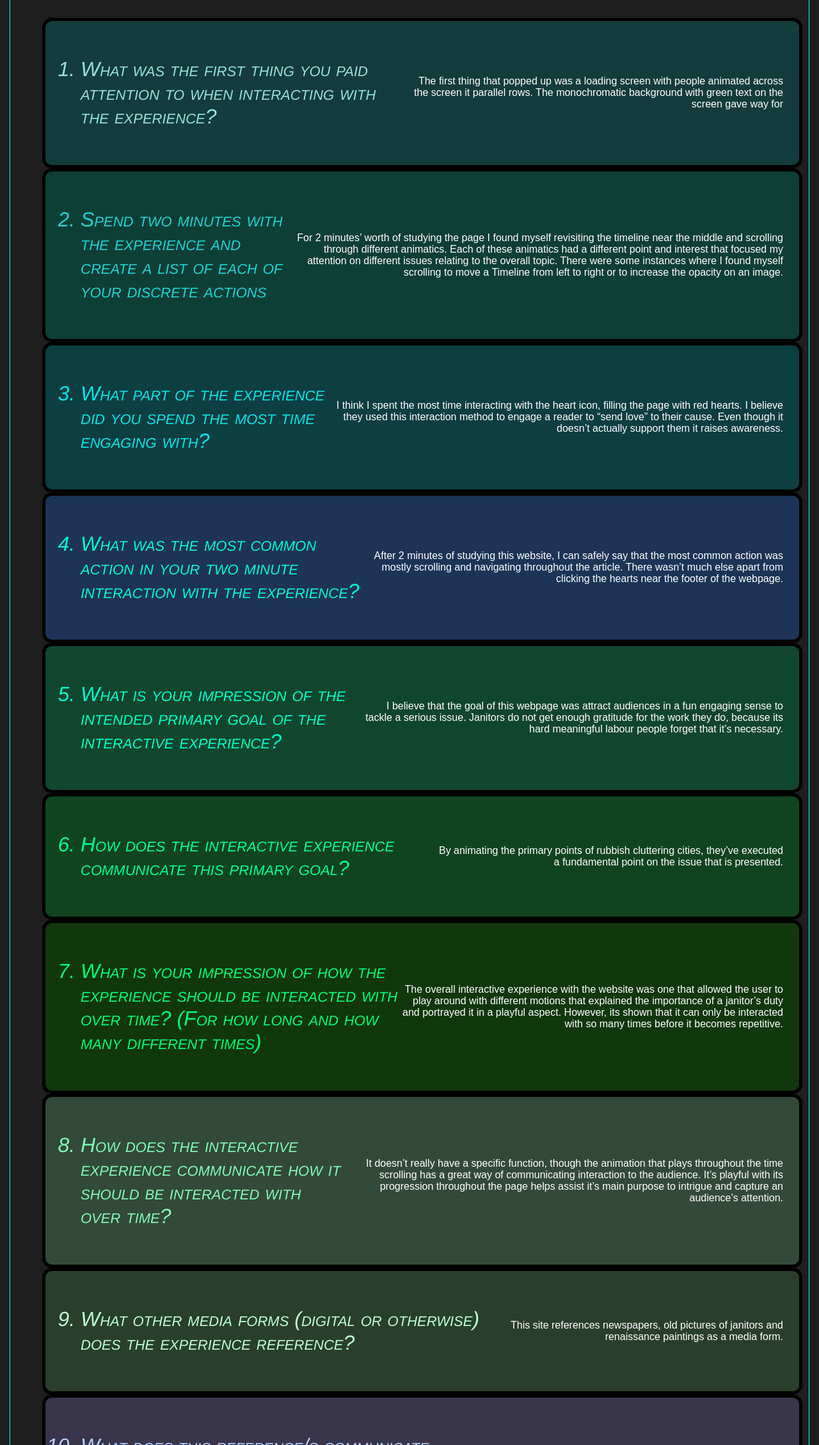
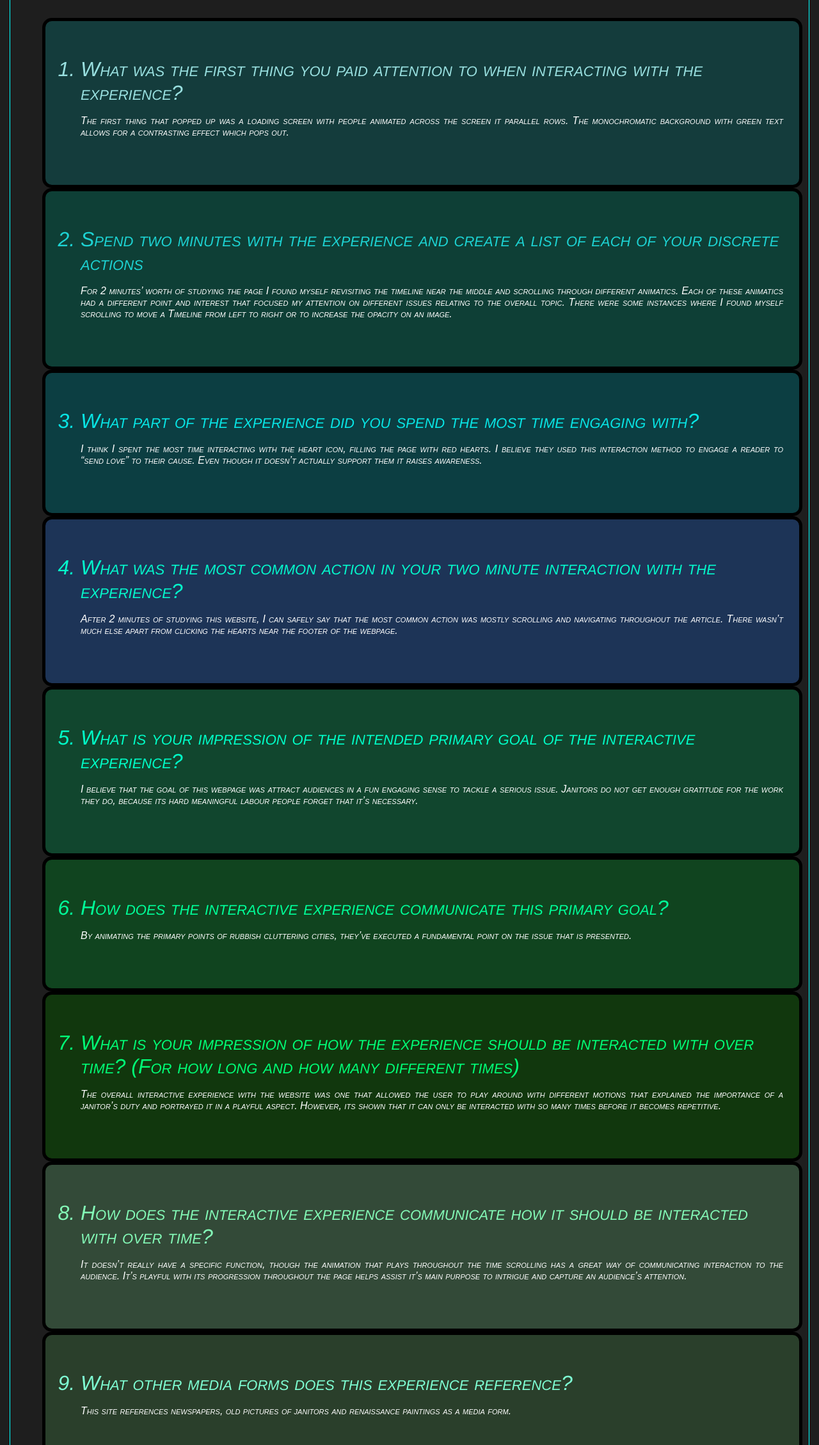
Before and after one commit to Asicanatara/Asicanatara.github.io, a plain HTML site: page Assignment1/index.html in a window 1280 px wide. Shown: the part 541-2800 px from the top of the page at 64% size. Drawn offline with Linux system fonts and the light colour scheme.

Commit message:
Redid everything

```diff
--- a/Assignment1/index.html
+++ b/Assignment1/index.html
@@ -15,39 +15,38 @@
     <a  style="color:rgb(174, 192, 192)" href="../index.html">Interactive Media</a>
     <div>
    <h2><a style="color:rgb(174, 192, 192)" href="https://brooomstick.com" target="_blank">
-    < Website of interest >
+    Website of interest
     </a></h2>
 
 <div class="container">
   <ol>
-  <div class="box" id="box1"><h3 style="color:rgb(153, 224, 224)"><li>What was the first thing you paid attention to when interacting with the experience?</li></h2>
-    <p>The first thing that popped up was a loading screen with people animated across the screen it parallel rows. The monochromatic background with green text on the screen gave way for </p></div>
-  <div class="box" id="box2"><h3 style="color:rgb(29, 211, 211)"><li>Spend two minutes with the experience and create a list of each of your discrete actions</li></h2>
-    <p>For 2 minutes’ worth of studying the page I found myself revisiting the timeline near the middle and scrolling through different animatics. Each of these animatics had a different point and interest that focused my attention on different issues relating to the overall topic. There were some instances where I found myself scrolling to move a Timeline from left to right or to increase the opacity on an image.</p></div>
-  <div class="box" id="box3"> <h3 style="color:rgb(8, 229, 229)"><li>What part of the experience did you spend the most time engaging with?</li></h2>
-    <p>I think I spent the most time interacting with the heart icon, filling the page with red hearts. I believe they used this interaction method to engage a reader to “send love” to their cause. Even though it doesn’t actually support them it raises awareness.</p></div>
-  <div class="box" id="box4"><h3 style="color:rgb(5, 248, 204)"><li>What was the most common action in your two minute interaction with the experience?</li></h2>
-    <p>After 2 minutes of studying this website, I can safely say that the most common action was mostly scrolling and navigating throughout the article. There wasn’t much else apart from clicking the hearts near the footer of the webpage.</p></div>
-  <div class="box" id="box5"><h3 style="color:rgb(0, 255, 200)"><li>What is your impression of the intended primary goal of the interactive experience?</li></h2>
-    <p>I believe that the goal of this webpage was attract audiences in a fun engaging sense to tackle a serious issue. Janitors do not get enough gratitude for the work they do, because its hard meaningful labour people forget that it’s necessary.</p></div>
-  <div class="box" id="box6"> <h3 style="color:rgb(0, 255, 153)"><li>How does the interactive experience communicate this primary goal?</li></h2>
-    <p>By animating the primary points of rubbish cluttering cities, they’ve executed a fundamental point on the issue that is presented.</p></div>
-  <div class="box" id="box7"><h3 style="color:rgb(0, 255, 119)"><li>What is your impression of how the experience should be interacted with over time? (For how long and how many different times)</li></h2>
-    <p>The overall interactive experience with the website was one that allowed the user to play around with different motions that explained the importance of a janitor’s duty and portrayed it in a playful aspect. However, its shown that it can only be interacted with so many times before it becomes repetitive.</p></div>
-  <div class="box" id="box8"><h3 style="color:rgb(132, 250, 183)"><li>How does the interactive experience communicate how it should be interacted with over time?</li></h2>
-    <p>It doesn’t really have a specific function, though the animation that plays throughout the time scrolling has a great way of communicating interaction to the audience. It’s playful with its progression throughout the page helps assist it’s main purpose to intrigue and capture an audience’s attention.</p></div>
-  <div class="box" id="box9"><h3 style="color:rgb(190, 255, 210)"><li>What other media forms (digital or otherwise) does the experience reference?</li></h2>
-    <p>This site references newspapers, old pictures of janitors and renaissance paintings as a media form.</p></div>
-  <div class="box" id="box10"><h3 style="color:rgb(182, 208, 255)"><li>What does this reference/s communicate to you about how you should act when engaging with your research experience?</li></h2>
-    <p>When communing with this site, the references not only support the main topic and argument it also creates a push towards a new insight that made me take a new look at janitors and their overall influence on civilisation.</p></div>
-  <div class="box" id="box11"><h3 style="color:rgb(155, 163, 255)"><li>What does this reference/s communicate to you about how you should feel when engaging with your research experience?</li></h2>
-    <p>Looking at the modes of form, it made me feel very concerned and fearsome for this version of our planet. It has played a toll on being threatening and toys with our emotions to illustrate its point of view on Janitorial influence.</p></div>
-  <div class="box" id="box12"><h3 style="color:rgb(206, 174, 251)"><li>What is the most frustrating part of the interaction to you and what makes that part frustrating?</li></h2>
-    <p>The most irritable part of the interaction I found to be was the formation of the timeline. Although it functioned well, in certain aspects it was irritating to use and above all else some of the text was cut off (could have been a monitor issue).</p></div>
-  <div class="box" id="box13"><h3 style="color:rgb(255, 137, 216)"><li>What is the most satisfying part of the interaction to you and what makes that part satisfying?</li></h2>
-    <p>I stand by the fact that I spent a good number of the study clicking the hearts to fill the screen. I don’t know exactly why I found this satisfying, but it could have something to do with the interactivity or the sense of completion when filling the screen. </p></div>
-</ol></div>
-
+  <div class="box" id="box1"><h3 style="color:rgb(153, 224, 224)"><li>What was the first thing you paid attention to when interacting with the experience?
+    <p>The first thing that popped up was a loading screen with people animated across the screen it parallel rows. The monochromatic background with green text allows for a contrasting effect which pops out. </p></li></h3></div>
+  <div class="box" id="box2"><h3 style="color:rgb(29, 211, 211)"><li>Spend two minutes with the experience and create a list of each of your discrete actions
+    <p>For 2 minutes’ worth of studying the page I found myself revisiting the timeline near the middle and scrolling through different animatics. Each of these animatics had a different point and interest that focused my attention on different issues relating to the overall topic. There were some instances where I found myself scrolling to move a Timeline from left to right or to increase the opacity on an image.</p></li></h3></div>
+  <div class="box" id="box3"> <h3 style="color:rgb(8, 229, 229)"><li>What part of the experience did you spend the most time engaging with?
+    <p>I think I spent the most time interacting with the heart icon, filling the page with red hearts. I believe they used this interaction method to engage a reader to “send love” to their cause. Even though it doesn’t actually support them it raises awareness.</p></li></h2></div>
+  <div class="box" id="box4"><h3 style="color:rgb(5, 248, 204)"><li>What was the most common action in your two minute interaction with the experience?
+    <p>After 2 minutes of studying this website, I can safely say that the most common action was mostly scrolling and navigating throughout the article. There wasn’t much else apart from clicking the hearts near the footer of the webpage.</p></li></h2></div>
+  <div class="box" id="box5"><h3 style="color:rgb(0, 255, 200)"><li>What is your impression of the intended primary goal of the interactive experience?
+    <p>I believe that the goal of this webpage was attract audiences in a fun engaging sense to tackle a serious issue. Janitors do not get enough gratitude for the work they do, because its hard meaningful labour people forget that it’s necessary.</p></li></h2></div>
+  <div class="box" id="box6"> <h3 style="color:rgb(0, 255, 153)"><li>How does the interactive experience communicate this primary goal?
+    <p>By animating the primary points of rubbish cluttering cities, they’ve executed a fundamental point on the issue that is presented.</p></li></h3></div>
+  <div class="box" id="box7"><h3 style="color:rgb(0, 255, 119)"><li>What is your impression of how the experience should be interacted with over time? (For how long and how many different times)
+    <p>The overall interactive experience with the website was one that allowed the user to play around with different motions that explained the importance of a janitor’s duty and portrayed it in a playful aspect. However, its shown that it can only be interacted with so many times before it becomes repetitive.</p></li></h2></div>
+  <div class="box" id="box8"><h3 style="color:rgb(132, 250, 183)"><li>How does the interactive experience communicate how it should be interacted with over time?
+    <p>It doesn’t really have a specific function, though the animation that plays throughout the time scrolling has a great way of communicating interaction to the audience. It’s playful with its progression throughout the page helps assist it’s main purpose to intrigue and capture an audience’s attention.</p></li></h2></div>
+  <div class="box" id="box9"><h3 style=color:aquamarine><li>What other media forms does this experience reference?<p>This site references newspapers, old pictures of janitors and renaissance paintings as a media form.</p></li></h3></div>
+  <div class="box" id="box10"><h3 style="color:rgb(182, 208, 255)"><li>What does this reference/s communicate to you about how you should act when engaging with your research experience?
+    <p>When communing with this site, the references not only support the main topic and argument it also creates a push towards a new insight that made me take a new look at janitors and their overall influence on civilisation.</p></li></h2></div>
+  <div class="box" id="box11"><h3 style="color:rgb(155, 163, 255)"><li>What does this reference/s communicate to you about how you should feel when engaging with your research experience?
+    <p>Looking at the modes of form, it made me feel very concerned and fearsome for this version of our planet. It has played a toll on being threatening and toys with our emotions to illustrate its point of view on Janitorial influence.</p></li></h2></div>
+  <div class="box" id="box12"><h3 style="color:rgb(206, 174, 251)"><li>What is the most frustrating part of the interaction to you and what makes that part frustrating?
+    <p>The most irritable part of the interaction I found to be was the formation of the timeline. Although it functioned well, in certain aspects it was irritating to use and above all else some of the text was cut off (could have been a monitor issue).</p></li></h2></div>
+  <div class="box" id="box13"><h3 style="color:rgb(255, 137, 216)"><li>What is the most satisfying part of the interaction to you and what makes that part satisfying?
+    <p>I stand by the fact that I spent a good number of the study clicking the hearts to fill the screen. I don’t know exactly why I found this satisfying, but it could have something to do with the interactivity or the sense of completion when filling the screen. </p></li></h2></div>
+  </ol>
+</div>
   </body>
   <footer>
 
--- a/Assignment1/main.css
+++ b/Assignment1/main.css
@@ -18,7 +18,9 @@ p {
     font-family: Arial, Helvetica, sans-serif;
     font-size: medium;
     color: #ffffff;
-    text-align: right;
+    text-align: justify;
+    align-items: right;
+    text-justify: inter-word;
 }
 h1 {
     font-family:'Gill Sans', 'Gill Sans MT', Calibri, 'Trebuchet MS', sans-serif;
@@ -43,22 +45,19 @@ h3 {
     margin-left: 30px;
     text-align: left;
 }
-.ol {
-display: flex;
-text-align: center;
-}
 .box {
    Border: 5px solid;
    font-size: 5em;
    width: auto;
    height:auto;
    display: flex;
-   justify-content: center;
-   align-items: center;
-   margin:auto;
-   text-align: center;
+   justify-content: auto;
+   align-items: auto;
+   margin: auto;
+   text-align: auto;
    border-radius: 15px;
-   padding: 25px
+   padding: 25px;
+
 
 }
 #box1 {
@@ -66,55 +65,53 @@ text-align: center;
 }
 #box2 {
   background-color: rgb(14, 63, 54);
-    margin:auto;
 }
 #box3 {
     background-color: rgb(12, 62, 66);
-      margin:auto;
   }
 #box4 {
     background-color: rgb(29, 52, 87);
-      margin:auto;
+
   }
 #box5 {
     background-color: rgb(17, 70, 46);
-      margin:auto;
+
   }
 #box6 {
     background-color: rgb(16, 68, 31);
-      margin:auto;
+
 }
 #box7 {
     background-color: rgb(17, 55, 13);
-      margin:auto;
+
 }
 #box8 {
     background-color: rgb(51, 74, 56);
-      margin:auto;
+
 }
 #box9 {
     background-color: rgb(42, 63, 43);
-      margin:auto;
+
 }
 #box10 {
     background-color: rgb(57, 53, 75);
-      margin:auto;
+
 }
 #box11 {
     background-color: rgb(70, 60, 95);
-      margin:auto;
+
 }
 #box12 {
     background-color: rgb(82, 51, 86);
-      margin:auto;
+
 }
 #box13 {
     background-color: rgb(82, 46, 71);
-      margin:auto;
+
 }
 #box14 {
     background-color: rgb(10, 15, 14);
-      margin:auto;
+
 }
 a {
     font-family: Arial, Helvetica, sans-serif;
```
